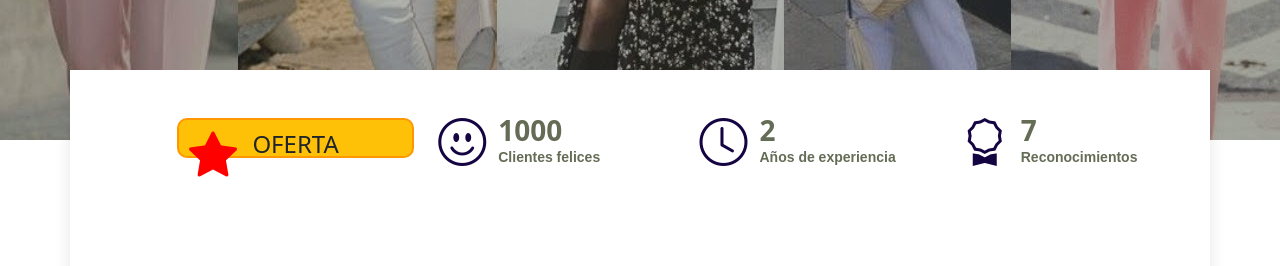
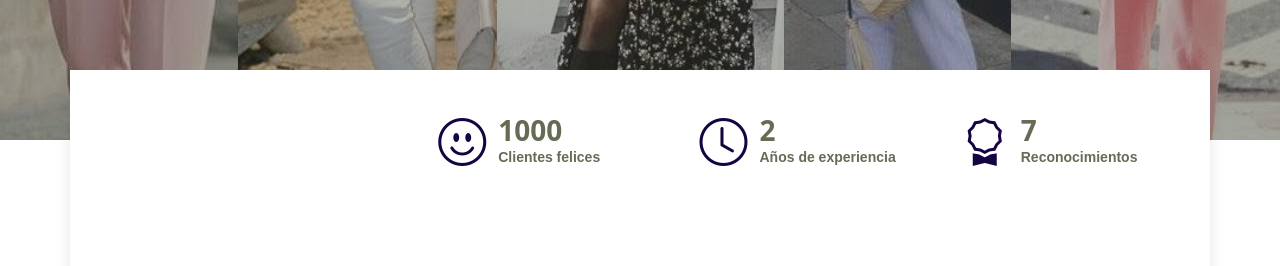
Before and after one commit to lizReina1/frontEcomTienda, a Vue app: page / in a window 1280 px wide. Shown: the part 460-726 px from the top of the page. Built offline with nearby package versions, Linux system fonts and the light colour scheme; no server answers; a web font is replaced by a local one.

Commit message:
delete oferta

```diff
--- a/src/views/HomeView.vue
+++ b/src/views/HomeView.vue
@@ -21,12 +21,6 @@
           <div class="row justify-content-end">
             <div class="col-lg-11">
               <div class="row justify-content-end">
-                <div class="col-lg-3 col-md-5 col-6 d-md-flex align-items-md-stretch">
-                  <div class="count-box py-5">
-                      <button type="button" class="btn btn-oferta"  @click="insertRuta('/about')"><i class="bi bi-star-fill" style="color: #ff0000;"></i>OFERTA</button>
-                  </div>
-                </div>
-                <!-- Count Boxes -->
                 <div class="col-lg-3 col-md-5 col-6 d-md-flex align-items-md-stretch">
                   <div class="count-box py-5">
                     <i class="bi bi-emoji-smile"></i>
@@ -84,13 +78,11 @@
 <script>
 import axios from 'axios';
 import Navbar from '@/components/navbar.vue';
-import Oferta from '@/components/oferta.vue';
 
 export default {
   name: 'HomeView',
   components: {
     Navbar,
-    Oferta,
   },
   data() {
     return {
@@ -150,19 +142,4 @@ export default {
   max-width: 200px; /* Limita la anchura máxima de la imagen a 200px */
   height: 300px; /* Permite que la altura se ajuste automáticamente */
 }
-.btn-oferta {
-            background-color: #ffc107;
-            color: #212529;
-            font-size: 1.5em;
-            border: 2px solid #ff9800;
-            border-radius: 10px;
-            transition: transform 0.2s, box-shadow 0.2s;
-        }
-
-        .btn-oferta:hover {
-            background-color: #ff9800;
-            color: #ffffff;
-            transform: scale(1.05);
-            box-shadow: 0px 5px 15px rgba(0, 0, 0, 0.2);
-        }
 </style>
```
